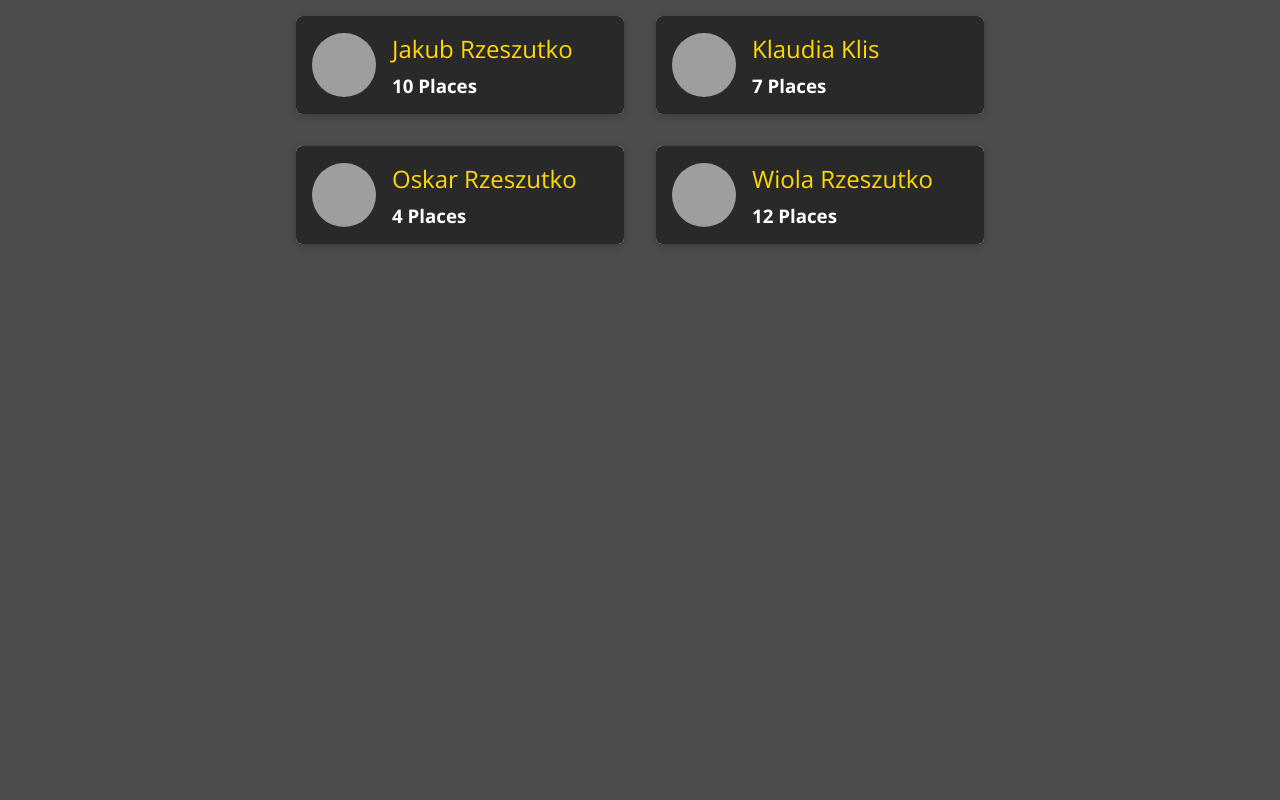
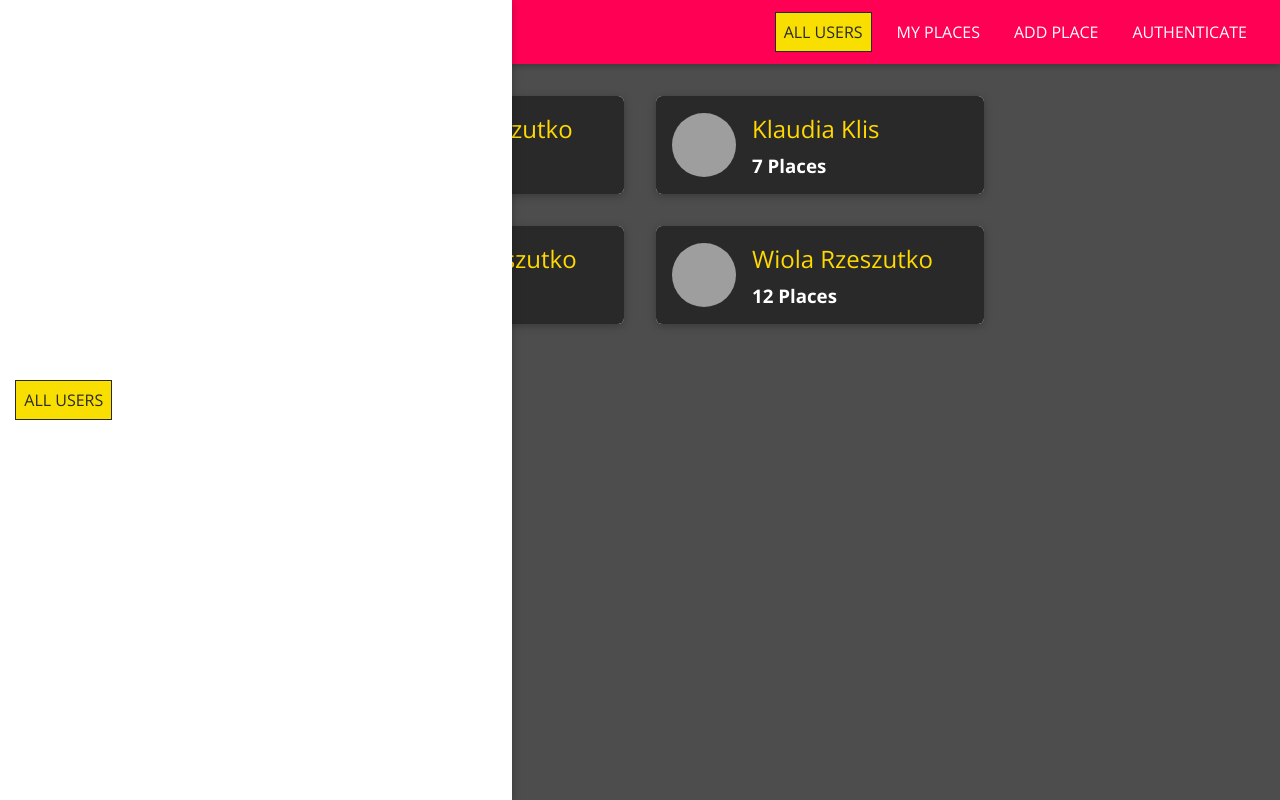
Before and after one commit to Kuba-rz/places, a React (Create React App) app in the folder frontend/: page / in a window 1280 px wide. Built offline with nearby package versions, Linux system fonts and the light colour scheme; grey boxes are pictures that could not be loaded.

Commit message:
Add navigation header and sidebar nav

```diff
--- a/frontend/src/App.js
+++ b/frontend/src/App.js
@@ -3,9 +3,12 @@ import { BrowserRouter as Router, Route, Redirect, Switch } from 'react-router-d
 
 import Users from './users/pages/Users'
 import NewPlace from './places/pages/NewPlace'
+import MainNavigation from './shared/components/Navigation/MainNavigation'
 
 function App() {
   return <Router >
+    <MainNavigation />
+    <main>
       <Switch>
         <Route path='/' exact>
           <Users />
@@ -15,6 +18,7 @@ function App() {
         </Route>
         <Redirect to='/' />
       </Switch>
+    </main>
   </Router>
 }
 
--- a/frontend/src/shared/components/Navigation/MainHeader.css
+++ b/frontend/src/shared/components/Navigation/MainHeader.css
@@ -0,0 +1,23 @@
+.main-header {
+    width: 100%;
+    height: 4rem;
+    display: flex;
+    align-items: center;
+    position: fixed;
+    top: 0;
+    left: 0;
+    background: #ff0055;
+    box-shadow: 0 2px 6px rgba(0, 0, 0, 0.26);
+    padding: 0 1rem;
+    z-index: 5;
+}
+
+main {
+    margin-top: 5rem;
+}
+
+@media (min-width: 768px) {
+    .main-header {
+        justify-content: space-between;
+    }
+}
--- a/frontend/src/shared/components/Navigation/MainHeader.js
+++ b/frontend/src/shared/components/Navigation/MainHeader.js
@@ -2,7 +2,7 @@ import React from 'react'
 
 import './MainHeader.css'
 
-const MainHeader = () => {
+const MainHeader = (props) => {
     return (
         <header className='main-header'>{props.children}</header>
     )
--- a/frontend/src/shared/components/Navigation/MainNavigation.css
+++ b/frontend/src/shared/components/Navigation/MainNavigation.css
@@ -0,0 +1,45 @@
+.main-navigation__menu-btn {
+    width: 3rem;
+    height: 3rem;
+    background: transparent;
+    border: none;
+    display: flex;
+    flex-direction: column;
+    justify-content: space-around;
+    margin-right: 2rem;
+    cursor: pointer;
+}
+
+.main-navigation__menu-btn span {
+    display: block;
+    width: 3rem;
+    height: 2.5px;
+    background: white;
+}
+
+.main-navigation__title {
+    color: white;
+}
+
+.main-navigation__title a {
+    text-decoration: none;
+    color: white;
+}
+
+.main-navigation__header-nav {
+    display: none;
+}
+
+.main-navigation__drawer-nav {
+    height: 100%;
+}
+
+@media (min-width: 768px) {
+    .main-navigation__menu-btn {
+        display: none;
+    }
+
+    .main-navigation__header-nav {
+        display: block;
+    }
+}
--- a/frontend/src/shared/components/Navigation/MainNavigation.js
+++ b/frontend/src/shared/components/Navigation/MainNavigation.js
@@ -1,10 +1,19 @@
 import React from 'react'
+import { Link } from 'react-router-dom'
 
 import MainHeader from './MainHeader'
+import SideDrawer from './SideDrawer'
+import NavLinks from './NavLinks'
 import './MainNavigation.css'
 
 const MainNavigation = () => {
     return (
+        <>
+            <SideDrawer>
+                <nav className='main-navigation__drawer-nav'>
+                    <NavLinks />
+                </nav>
+            </SideDrawer>
             <MainHeader>
                 <button className='main-navigation__menu-btn'>
                     <span />
@@ -12,9 +21,14 @@ const MainNavigation = () => {
                     <span />
                 </button>
                 <h1 className='main-navigation__title'>
-                Places
+                    <Link to='/'>Places</Link>
                 </h1>
+                <nav className='main-navigation__header-nav'>
+                    <NavLinks />
+                </nav>
             </MainHeader>
+        </>
+
     )
 }
 
--- /dev/null
+++ b/frontend/src/shared/components/Navigation/NavLinks.css
@@ -0,0 +1,76 @@
+.nav-links {
+    list-style: none;
+    margin: 0;
+    padding: 0;
+    width: 100%;
+    height: 100%;
+    display: flex;
+    flex-direction: column;
+    justify-content: center;
+    align-items: center;
+}
+
+.nav-links li {
+    margin: 1rem;
+}
+
+.nav-links a {
+    border: 1px solid transparent;
+    color: #292929;
+    text-decoration: none;
+    padding: 0.5rem;
+}
+
+.nav-links a:hover,
+.nav-links a:active,
+.nav-links a.active {
+    background: #f8df00;
+    border-color: #292929;
+    color: #292929;
+}
+
+.nav-links button {
+    cursor: pointer;
+    border: 1px solid #292929;
+    color: #292929;
+    background: transparent;
+    padding: 0.5rem;
+    font: inherit;
+}
+
+.nav-links button:focus {
+    outline: none;
+}
+
+.nav-links button:hover,
+.nav-links button:active {
+    background: #292929;
+    color: white;
+}
+
+@media (min-width: 768px) {
+    .nav-links {
+        flex-direction: row;
+    }
+
+    .nav-links li {
+        margin: 0 0.5rem;
+    }
+
+    .nav-links a {
+        color: white;
+        text-decoration: none;
+    }
+
+    .nav-links button {
+        border: 1px solid white;
+        color: white;
+        background: transparent;
+    }
+
+    .nav-links button:hover,
+    .nav-links button:active {
+        background: #f8df00;
+        color: #292929;
+    }
+}
--- /dev/null
+++ b/frontend/src/shared/components/Navigation/NavLinks.js
@@ -0,0 +1,25 @@
+import React from 'react'
+import { NavLink } from 'react-router-dom'
+
+import './NavLinks.css'
+
+const NavLinks = (props) => {
+    return (
+        <ul className='nav-links'>
+            <li>
+                <NavLink to='/' exact>ALL USERS</NavLink>
+            </li>
+            <li>
+                <NavLink to='/myplaces'>MY PLACES</NavLink>
+            </li>
+            <li>
+                <NavLink to='/places/new'>ADD PLACE</NavLink>
+            </li>
+            <li>
+                <NavLink to='/auth'>AUTHENTICATE</NavLink>
+            </li>
+        </ul>
+    )
+}
+
+export default NavLinks
--- /dev/null
+++ b/frontend/src/shared/components/Navigation/SideDrawer.css
@@ -0,0 +1,10 @@
+.side-drawer {
+    position: fixed;
+    left: 0;
+    top: 0;
+    z-index: 100;
+    height: 100vh;
+    width: 40%;
+    background: white;
+    box-shadow: 0 2px 8px rgba(0, 0, 0, 0.26);
+}
--- /dev/null
+++ b/frontend/src/shared/components/Navigation/SideDrawer.js
@@ -0,0 +1,11 @@
+import React from 'react'
+
+import './SideDrawer.css'
+
+const SideDrawer = (props) => {
+    return (
+        <aside className='side-drawer'>{props.children}</aside>
+    )
+}
+
+export default SideDrawer
```
Lines whose indentation alone changed are shown as unchanged.
